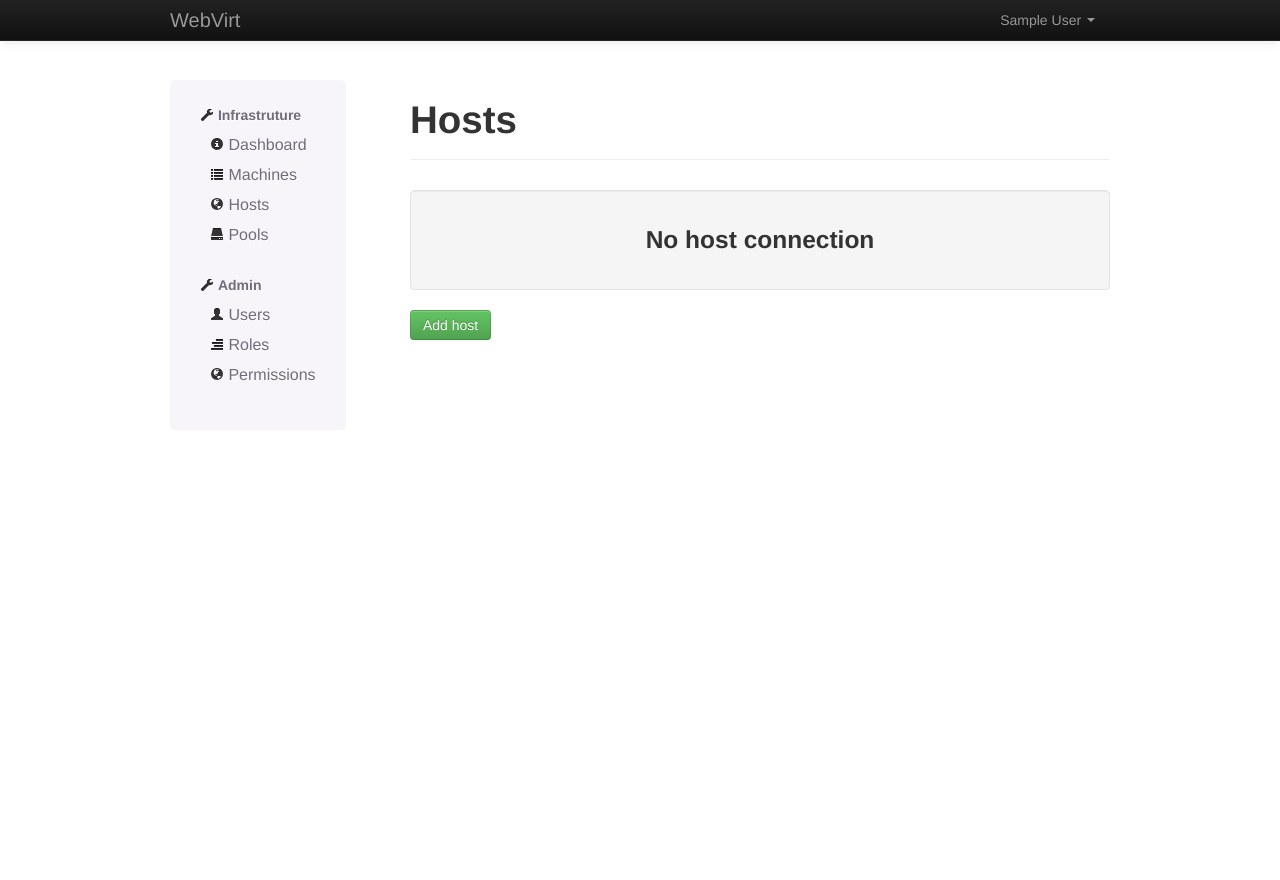
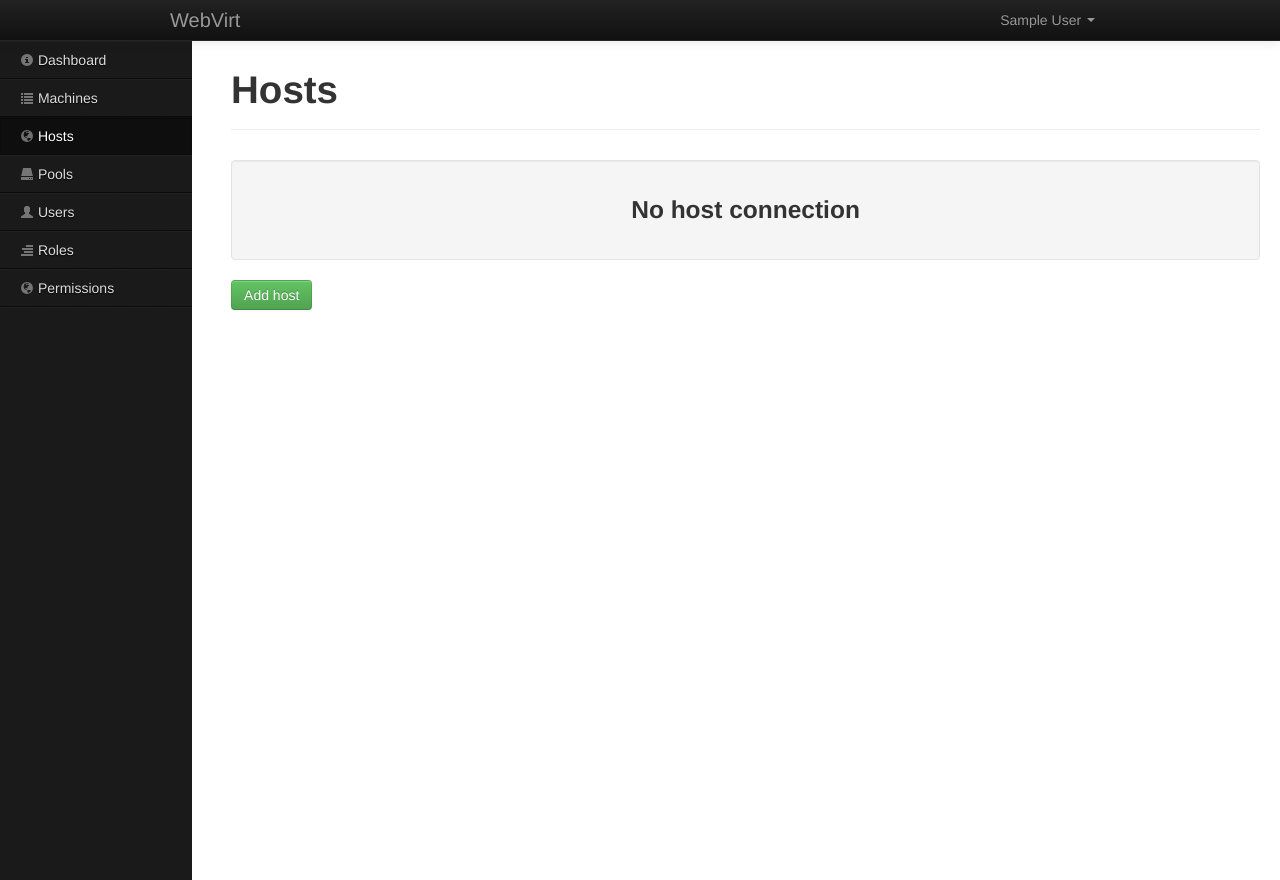
Before and after one commit to alexei38/webvirt, a Django app: page /hosts/ in a window 1280 px wide. Run offline with Django 3.2, Linux system fonts and the light colour scheme; the visitor is signed in with stand-in values (Sample User, id 1); data that the repository does not hold is empty; parts of the project's set-up code (start-up, migrations or seed data) failed here and were passed over.

Commit message:
update sidebar

```diff
--- a/host/views.py
+++ b/host/views.py
@@ -56,7 +56,7 @@ def index(request):
             except:
                 conn = None
                 host_list.append([host.id, host.name, None, None])
-    return render(request, 'host/host_list.html', {'hosts': host_list, 'form': form})
+    return render(request, 'host/host_list.html', {'current_view': 'hosts', 'hosts': host_list, 'form': form})
 
 @login_required
 def edit(request, host_id):
@@ -100,7 +100,7 @@ def edit(request, host_id):
         except:
             conn = None
             host_info = None
-    return render(request, 'host/host_overview.html', {'host': host, 'form': form, 'host_info': host_info})
+    return render(request, 'host/host_overview.html', {'current_view': 'hosts', 'host': host, 'form': form, 'host_info': host_info})
 
 @login_required
 def delete(request, host_id):
--- a/machine/views.py
+++ b/machine/views.py
@@ -7,4 +7,4 @@ def index(request):
     #messages.info(request, 'Yo! There are new comments on your photo!')
     #messages.error(request, 'Doh! Something went wrong.')
     #messages.warning(request, 'Uh-oh. Your account expires in 3 days.')
-	return render(request, 'machine.html')
+	return render(request, 'machine.html', {'current_view': 'machines'})
--- a/static/css/application.css
+++ b/static/css/application.css
@@ -1,5 +1,16 @@
-.container {
-    max-width: 980px;
+body {
+
+}
+
+body, html {
+    height: 100%;
+    min-height: 100%;
+}
+
+.container-fluid, .row-fluid{
+    height: 100%;
+    min-height: 100%;
+    overflow: auto;
 }
 
 .login-conteiner {
@@ -11,29 +22,11 @@
     max-width: 300px;
     padding: 19px 29px 29px;
     margin: 0px auto 20px;
+    margin-top: 120px;
     background-color: rgb(255, 255, 255);
     border: 1px solid rgb(229, 229, 229);
     border-radius: 5px 5px 5px 5px;
     box-shadow: 0px 1px 2px rgba(0, 0, 0, 0.05);
-}
-
-.bs-sidenav {
-    margin-bottom: 30px;
-    padding: 20px 10px 20px 10px;
-    text-shadow: 0 1px 0 #fff;
-    background-color: #f7f5fa;
-    border-radius: 5px;
-}
-.bs-sidebar .nav > li > a {
-    display: block;
-    color: #716b7a;
-    padding: 5px 20px;
-}
-.bs-sidebar .nav .nav > li > a {
-    padding-top: 5px;
-    padding-bottom: 5px;
-    padding-left: 30px;
-    font-size: 16px;
 }
 
 .table-center thead tr th {
@@ -60,3 +53,113 @@
     text-align: center;
     width: 100%;
 }
+.content {
+  overflow: auto;
+  height: 100%;
+  padding-top: 50px;
+}
+.sidebar {
+    left: 0px;
+    width: 15%;
+    padding-top:20px;
+    height:100%;
+    background: url(/static/img/bg.jpg) repeat;
+    position: fixed;
+}
+.sidebar-nav > ul{
+    margin: 20px 0px 0px 0px;
+    border-top: 1px solid #0a0c0e !important;
+    border-bottom: 1px solid #212121 !important;
+    border-left: none;
+    border-right: none;
+    padding-bottom: 1px;
+}
+
+.sidebar-nav > ul > li > ul {
+    margin: 0px;
+    padding: 5px 0px 5px 25px;
+    background: rgba(0,0,0,.45);
+    list-style: none;
+    display: none;
+}
+
+.sidebar-nav > ul > li > ul > li {
+    padding: 5px 0px 5px 0px;
+}
+
+.sidebar-nav > ul > li > ul > li > a:hover {
+    color: #fff;
+    text-decoration: none;
+}
+
+.nav-tabs.nav-stacked > li > a {
+    margin: 1px 0px 0px 0px;
+    padding-left: 20px;
+    color: #ddd;
+    border-top: 1px solid #212121;
+    border-bottom: 1px solid #0a0c0e;
+    border-left: none;
+    border-right: none;
+    background: transparent;
+    filter: none;
+    text-shadow: 0px 1px 1px #000;
+    -webkit-border-radius: 0px;
+       -moz-border-radius: 0px;
+            border-radius: 0px;
+}
+
+.nav-tabs.nav-stacked > li > a > i {
+    opacity: .4;
+}
+
+.nav-tabs.nav-stacked > li > a:hover > i {
+    opacity: .8;
+}
+
+.nav-tabs.nav-stacked > li > a:hover {
+    margin: 1px 0px 0px 0px;
+    color: #fff;
+    border-top: 1px solid transparent;
+    border-bottom: 1px solid #0a0c0e;
+    border-left: none;
+    border-right: none;
+    background: rgba(0,0,0,.25);
+    filter: none;
+    text-shadow: 0px 1px 1px #000;
+    -webkit-box-shadow: inset 0 1px 1px rgba(0,0,0,0.45), inset 0 0px 1px rgba(0,0,0,0.25);
+       -moz-box-shadow: inset 0 1px 1px rgba(0,0,0,0.45), inset 0 0px 1px rgba(0,0,0,0.25);
+            box-shadow: inset 0 1px 1px rgba(0,0,0,0.45), inset 0 0px 1px rgba(0,0,0,0.25);
+    -webkit-border-radius: 0px;
+       -moz-border-radius: 0px;
+            border-radius: 0px;
+}
+
+.nav-tabs.nav-stacked  > li.active > a {
+    margin: 1px 0px 0px 0px;
+    border-top: 1px solid transparent;
+    border-bottom: 1px solid #0a0c0e;
+    border-left: none;
+    border-right: none;
+    color: #fff;
+    background: rgba(0,0,0,.45);
+    text-shadow: 0px 1px 1px #000;
+    -webkit-box-shadow: inset 0 1px 1px rgba(0,0,0,0.45), inset 0 0px 1px rgba(0,0,0,0.25);
+       -moz-box-shadow: inset 0 1px 1px rgba(0,0,0,0.45), inset 0 0px 1px rgba(0,0,0,0.25);
+            box-shadow: inset 0 1px 1px rgba(0,0,0,0.45), inset 0 0px 1px rgba(0,0,0,0.25);
+    -webkit-border-radius: 0px;
+       -moz-border-radius: 0px;
+            border-radius: 0px;
+}
+
+.nav-tabs.nav-stacked > li:first-child > a {
+    margin: 0px 0px 0px 0px;
+    -webkit-border-radius: 0px;
+       -moz-border-radius: 0px;
+            border-radius: 0px;
+}
+
+.nav-tabs.nav-stacked > li:last-child > a {
+    -webkit-border-radius: 0px;
+       -moz-border-radius: 0px;
+            border-radius: 0px;
+}
--- a/templates/base.html
+++ b/templates/base.html
@@ -43,8 +43,7 @@
     </div>
   </div>
 </div>
-<header style="position: relative;padding: 40px 0px;"></header>
-<div class="container">
+<div class="container-fluid" style="height: 100%;">
     {% block content %}{% endblock %}
 </div>
 
--- a/templates/host/host_list.html
+++ b/templates/host/host_list.html
@@ -2,9 +2,10 @@
 {% load i18n %}
 {% block title %}{% trans "Hosts" %}{% endblock %}
 {% block content %}
-<div class="row">
-   {% include "left_menu.html" %}
-    <div class="span9">
+
+{% include "left_menu.html" %}
+<div class="row-fluid">
+    <div class="span10 offset2 content">
       {% include "error.html" %}
       {% if form.host_ip.errors %}
           <div class="alert alert-danger">
@@ -46,6 +47,7 @@
                 {% endif %}
               </tr>
               {% endfor %}
+
           </tbody>
         </table>
         {% else %}
@@ -54,8 +56,7 @@
           </div>
         {% endif %}
         <a data-toggle="modal" href="#HostModal" class="btn btn-success">Add host</a>
-        {% include "host/host_form.html" with modal_header="Add host" %}
     </div>
+    {% include "host/host_form.html" with modal_header="Add host" %}
 </div>
-
 {% endblock %}
--- a/templates/host/host_overview.html
+++ b/templates/host/host_overview.html
@@ -2,9 +2,9 @@
 {% load i18n %}
 {% block title %}{% trans "Hosts" %}{% endblock %}
 {% block content %}
-<div class="row">
-   {% include "left_menu.html" %}
-    <div class="span9">
+{% include "left_menu.html" %}
+<div class="row-fluid">
+    <div class="span10 offset2 content">
       {% include "error.html" %}
       <div class="page-header">
         <h1>Host</h1>
--- a/templates/left_menu.html
+++ b/templates/left_menu.html
@@ -1,51 +1,41 @@
-<div class="span3">
-      <div class="bs-sidebar hidden-print affix" role="complementary">
-
-        <ul class="nav bs-sidenav">
-          <li>
-            <a href="#"><span class="icon icon-wrench"></span> <strong>Infrastruture</strong></a>
-            <ul class="nav">
-              <li>
+      <div class="sidebar">
+        <div class="nav-collapse sidebar-nav">
+          <ul class="nav nav-tabs nav-stacked main-menu">
+            <li class="{% ifequal current_view 'dashboard' %}active{% endifequal %}">
               <a href="{% url 'dashboard' %}">
-                  <span class='icon-info-sign'></span> Dashboard
+                <i class='icon-info-sign icon-white'></i>
+                <span class="hidden-tablet"> Dashboard</span>
               </a>
             </li>
-              <li>
+            <li class="{% ifequal current_view 'machines' %}active{% endifequal %}">
               <a href="{% url 'machines' %}">
-                  <span class='icon-list'></span> Machines
+                <i class='icon-list icon-white'></i> Machines
               </a>
             </li>
-              <li>
+            <li class="{% ifequal current_view 'hosts' %}active{% endifequal %}">
               <a href="{% url 'hosts' %}">
-                  <span class='icon-globe'></span> Hosts
+                <i class='icon-globe icon-white'></i> Hosts
               </a>
             </li>
-              <li>
+            <li class="{% ifequal current_view 'pools' %}active{% endifequal %}">
               <a href="{% url 'pools' %}">
-                  <span class='icon-hdd'></span> Pools
+                <i class='icon-hdd icon-white'></i> Pools
               </a>
             </li>
-            </ul>
-
-            <a href="#"><span class="icon icon-wrench"></span> <strong>Admin</strong></a>
-            <ul class="nav">
-              <li>
+            <li class="{% ifequal current_view 'account' %}active{% endifequal %}">
               <a href="#">
-                  <span class='icon-user'></span> Users
+                <i class='icon-user icon-white'></i> Users
               </a>
             </li>
-              <li>
+            <li class="{% ifequal current_view 'roles' %}active{% endifequal %}">
               <a href="#">
-                  <span class='icon-align-right'></span> Roles
+                <i class='icon-align-right icon-white'></i> Roles
               </a>
             </li>
-              <li>
+            <li class="{% ifequal current_view 'permission' %}active{% endifequal %}">
               <a href="#">
-                  <span class='icon-globe'></span> Permissions
+                <i class='icon-globe icon-white'></i> Permissions
               </a>
-              </li>
-            </ul>
-
             </li>
           </ul>
         </div>
--- a/templates/machine.html
+++ b/templates/machine.html
@@ -2,9 +2,9 @@
 {% load i18n %}
 {% block title %}{% trans "Hosts" %}{% endblock %}
 {% block content %}
-<div class="row">
-   {% include "left_menu.html" %}
-    <div class="span9">
+{% include "left_menu.html" %}
+<div class="row-fluid">
+    <div class="span10 offset2 content">
       {% include "error.html" %}
       <div class="page-header">
         <h1>Machines</h1>
```
Also changed, not shown: static/img/bg.jpg (added). Lines whose indentation alone changed are shown as unchanged.
